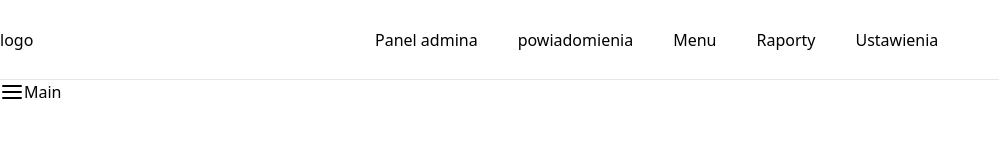
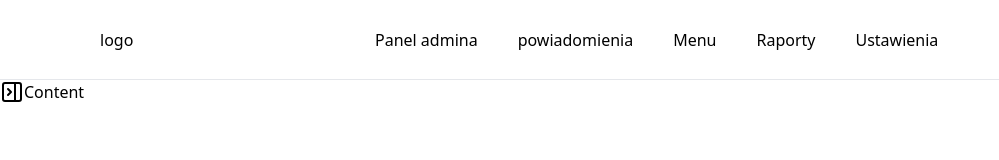
Before and after one commit to RSK-Software-Solutions/SchoolCanteenAPI, a React (Create React App) app in the folder client-side/: page /dashboard in a window 1280 px wide. Shown: the top 160 px of the page, without its empty margins (0-999 px from the left). Built offline with nearby package versions, Linux system fonts and the light colour scheme.

Commit message:
improved sidebar still to work on, improved css animation for future logo

```diff
--- a/client-side/src/App.js
+++ b/client-side/src/App.js
@@ -12,6 +12,7 @@ import Raports from "./Pages/Raports";
 import UserSettings from "./Pages/UserSettings";
 
 function App() {
+
     return (
         <div>
             <Routes>
@@ -20,7 +21,9 @@ function App() {
             </Routes>
             <Navbar/>
             <div className='flex'>
-                <Sidebar/>
+                <div className='flex flex-col'>
+                    <Sidebar/>
+                </div>
                 <Routes>
                     <Route path={"/dashboard"} element={<Dashboard/>}/>
                     <Route path={"/panel-admina"} element={<AdminPanel/>}/>
--- a/client-side/src/Components/Navbar/Navbar.jsx
+++ b/client-side/src/Components/Navbar/Navbar.jsx
@@ -1,5 +1,6 @@
 import React from 'react';
 import {Link} from 'react-router-dom'
+import {AnimatePresence, motion} from "framer-motion";
 
 
 const Navbar = () => {
@@ -22,7 +23,15 @@ const Navbar = () => {
     ];
     return (
         <div className='h-[80px] border-b flex'>
-            <span className='flex self-center justify-start'>logo</span>
+            <AnimatePresence>
+                <motion.span className='flex self-center justify-start'
+                             whileHover={{ scale: 1.2 }}
+                             whileTap={{ scale: 0.8 }}
+                             style={{ x: 100 }}
+                >
+                    <Link to={'/dashboard'}>logo</Link>
+                </motion.span>
+            </AnimatePresence>
             <div className='w-full flex justify-center'>
                 {navLinks.map(el => (
                     <div key={el.path} className="px-5 flex justify-center self-center">
--- a/client-side/src/Components/Sidebar/Sidebar.jsx
+++ b/client-side/src/Components/Sidebar/Sidebar.jsx
@@ -1,29 +1,41 @@
 import React, {useState} from 'react';
 import {AnimatePresence, motion} from "framer-motion";
-import {AlignJustify} from "lucide-react";
+import {PanelLeftClose, PanelRightClose} from "lucide-react";
 
 const Sidebar = () => {
-    const [isOpen, setIsOpen] = useState(false);
-
+    const [isOpen, setIsOpen] = useState(false)
     const handleMenuToggle = () => {
         setIsOpen((prevState) => !prevState);
     };
 
     return (
         <AnimatePresence>
-            <div>
-                 <AlignJustify onClick={handleMenuToggle} className='flex flex-col justify-end'/>
+                <motion.div
+                    animate={{
+                        transform: [{translateX: isOpen ? '100%' : '0%'}],
+                        transition: {type: "just", ease: 'easeInOut'},
+                    }}
+                >
+                    <div className='flex justify-end ' onClick={handleMenuToggle}>
+                        {isOpen ? <PanelLeftClose/> : <PanelRightClose/>}
                     </div>
+                </motion.div>
                     {isOpen && ((
                         <motion.section
                             key={Math.random()}
-                        initial={{opacity: 0, x: '-100%'}}
-                        animate={{opacity: 1, x: 0}}
-                        transition={{duration: 0.5}}
+                            initial={{x: '-100%'}}
+                            exit={{x: "-100%"}}
+                            animate={{x: 0}}
+                            transition={{type: "just", ease: "easeInOut"}}
                         >
-                        <div className='flex flex-col h-screen w-[150px] border-r'>
+                            {isOpen && (
+                                <section
+                                    className='flex flex-col h-screen w-[150px] border-r justify-center '>
+                                    <nav className='w-full flex justify-center'>
                                         MENU
-                        </div>
+                                    </nav>
+                                </section>)}
+
                         </motion.section>
                     ))}
                 </AnimatePresence>
--- a/client-side/src/Context/AuthContext.jsx
+++ b/client-side/src/Context/AuthContext.jsx
@@ -1,4 +1,4 @@
-import {createContext, useState} from "react";
+import React, {createContext, useState} from "react";
 
 const defaultSettings = {
     token:"",
--- a/client-side/src/Pages/Dashboard.jsx
+++ b/client-side/src/Pages/Dashboard.jsx
@@ -1,9 +1,9 @@
 import React from 'react';
+const Dashboard = () => {
 
-const Dashboard = () => {
     return (
         <div>
-            Main
+            Content
         </div>
     );
 };
```
Lines whose indentation alone changed are shown as unchanged.
